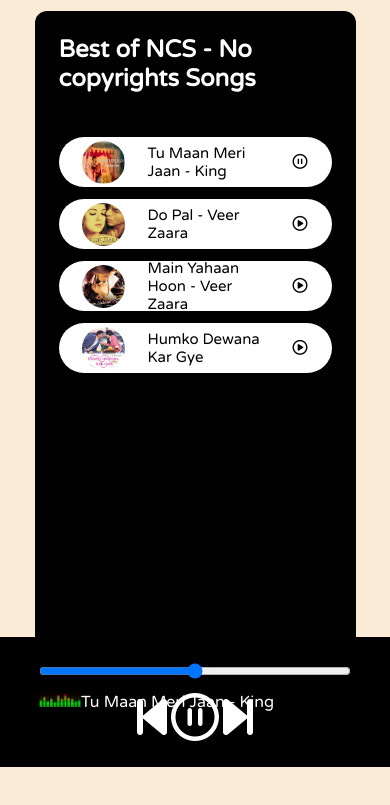
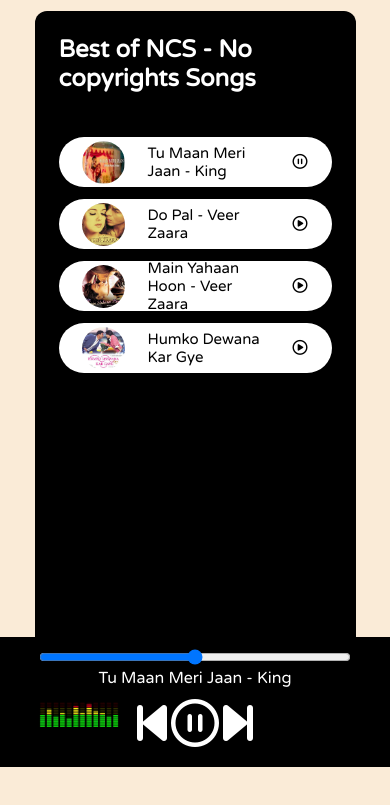
Before and after one commit to abhipatel9607/Spotify-clone, a plain HTML site: page index.html in a window 390 px wide. Both pictures are taken after a click on the icon 300 px from the left and 238 px from the top of the page. Shown: the part 77-882 px from the top of the page. Drawn offline with Linux system fonts and the light colour scheme.

Commit message:
Update 1-Bottom Responsive

```diff
--- a/index.html
+++ b/index.html
@@ -5,6 +5,7 @@
     <meta http-equiv="X-UA-Compatible" content="IE=edge">
     <meta name="viewport" content="width=device-width, initial-scale=1.0">
     <title>Spotify - Your favourite music is here</title>
+    <link rel="icon"  href="/logo.png">
     <link rel="stylesheet" href="style.css">
 </head>
 <body>
--- a/style.css
+++ b/style.css
@@ -90,6 +90,17 @@
 width: 80vw;
 cursor: pointer;
 }
+#gif{
+    width: 80px;
+    position: absolute;
+    top: 35%;
+    left: 10vw;
+}
+#masterSongName{
+    position: absolute;
+    top: 60%;
+    left: 10vw;
+}
 .icons{
     margin-top: 14px;
 }
@@ -97,11 +108,31 @@
     cursor: pointer;
 }
 .songInfo{
-    position: absolute;
-    left: 10vw;
     font-family: 'Varela Round', sans-serif;
 }
 .songInfo img{
 opacity: 0;
 transition: opacity 0.4s ease-in;
 }
+
+/* Media Query */
+@media screen and (max-width: 758px) {
+    .songInfo{
+        top: 28%;
+    }
+    .bottom{
+        justify-content: flex-end;
+        row-gap: 20px;
+    }
+    #masterSongName{
+        top: 32%;
+        left: 50%;
+        transform: translate(-50%,  -50%);
+    }
+    #gif{
+        top: 50%;
+    }
+    .container{
+        background: black;
+    }
+  }
```
